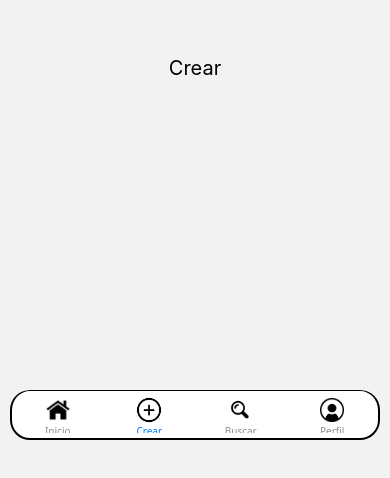
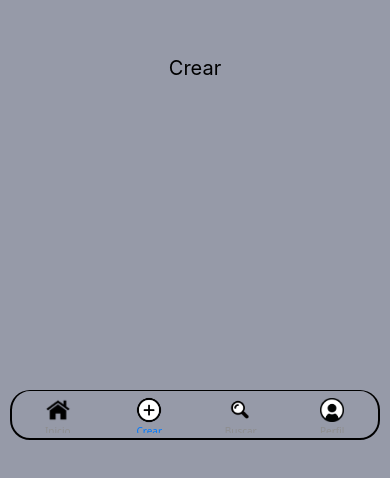
Before and after one commit to Lautaro-1212/Inspiration_Loop, a React Native app in the folder Inspiration-LoopApp/: screen /Crear in a window 390 px wide. Shown: the part 354-832 px from the top of the page. Built offline with nearby package versions, Linux system fonts and the light colour scheme.

Commit message:
feat: change background colors

```diff
--- a/Inspiration-LoopApp/App.js
+++ b/Inspiration-LoopApp/App.js
@@ -26,7 +26,7 @@
 
                         borderRadius: 20,
 
-                        backgroundColor: "#ffffff",
+                        backgroundColor: "#969aa8",
 
                         //borderTopWidth: 0,
 
--- a/Inspiration-LoopApp/screens/Buscar.js
+++ b/Inspiration-LoopApp/screens/Buscar.js
@@ -2,7 +2,7 @@
 
 export default function HomeScreen() {
     return (
-        <View style={{flex:1, justifyContent:'center', alignItems:'center'}}>
+        <View style={{flex:1, justifyContent:'center', alignItems:'center', backgroundColor:'#969aa8'}}>
             <Text style={{fontSize:20}}>Buscar</Text>
         </View>
     );
--- a/Inspiration-LoopApp/screens/Crear.js
+++ b/Inspiration-LoopApp/screens/Crear.js
@@ -2,7 +2,7 @@
 
 export default function CrearScreen() {
     return (
-        <View style={{flex:1, justifyContent:'center', alignItems:'center'}}>
+        <View style={{flex:1, justifyContent:'center', alignItems:'center', backgroundColor:'#969aa8'}}>
             <Text style={{fontSize:20}}>Crear</Text>
         </View>
     );
--- a/Inspiration-LoopApp/screens/Inicio.js
+++ b/Inspiration-LoopApp/screens/Inicio.js
@@ -2,7 +2,7 @@
 
 export default function HomeScreen() {
     return (
-        <View style={{flex:1, justifyContent:'center', alignItems:'center'}}>
+        <View style={{flex:1, justifyContent:'center', alignItems:'center', backgroundColor:'#969aa8'}}>
             <Text style={{fontSize:20}}>Inicio</Text>
         </View>
     );
--- a/Inspiration-LoopApp/screens/Perfil.js
+++ b/Inspiration-LoopApp/screens/Perfil.js
@@ -2,7 +2,7 @@
 
 export default function HomeScreen() {
     return (
-        <View style={{flex:1, justifyContent:'center', alignItems:'center'}}>
+        <View style={{flex:1, justifyContent:'center', alignItems:'center', backgroundColor:'#969aa8'}}>
             <Text style={{fontSize:20}}>Perfil</Text>
         </View>
     );
```
